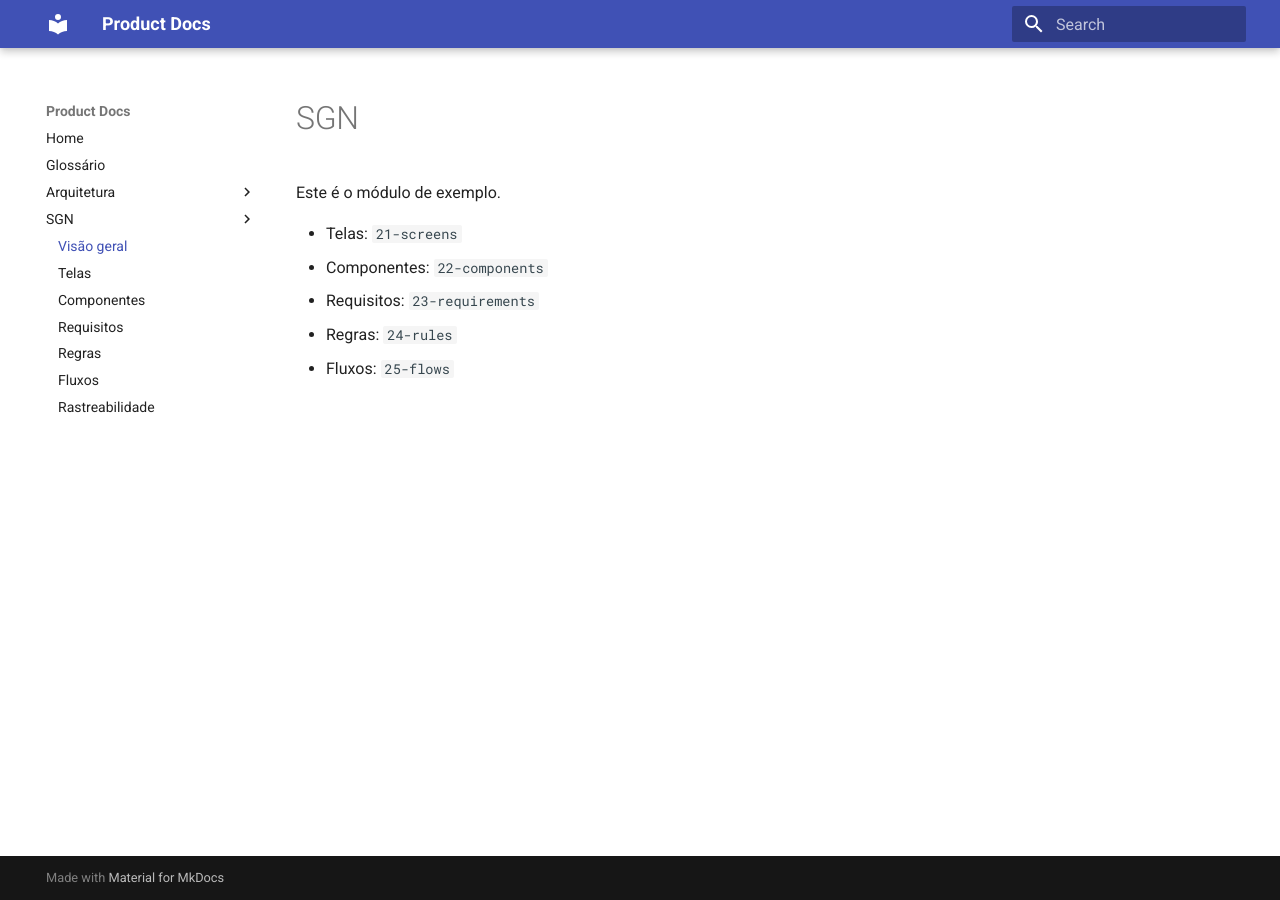
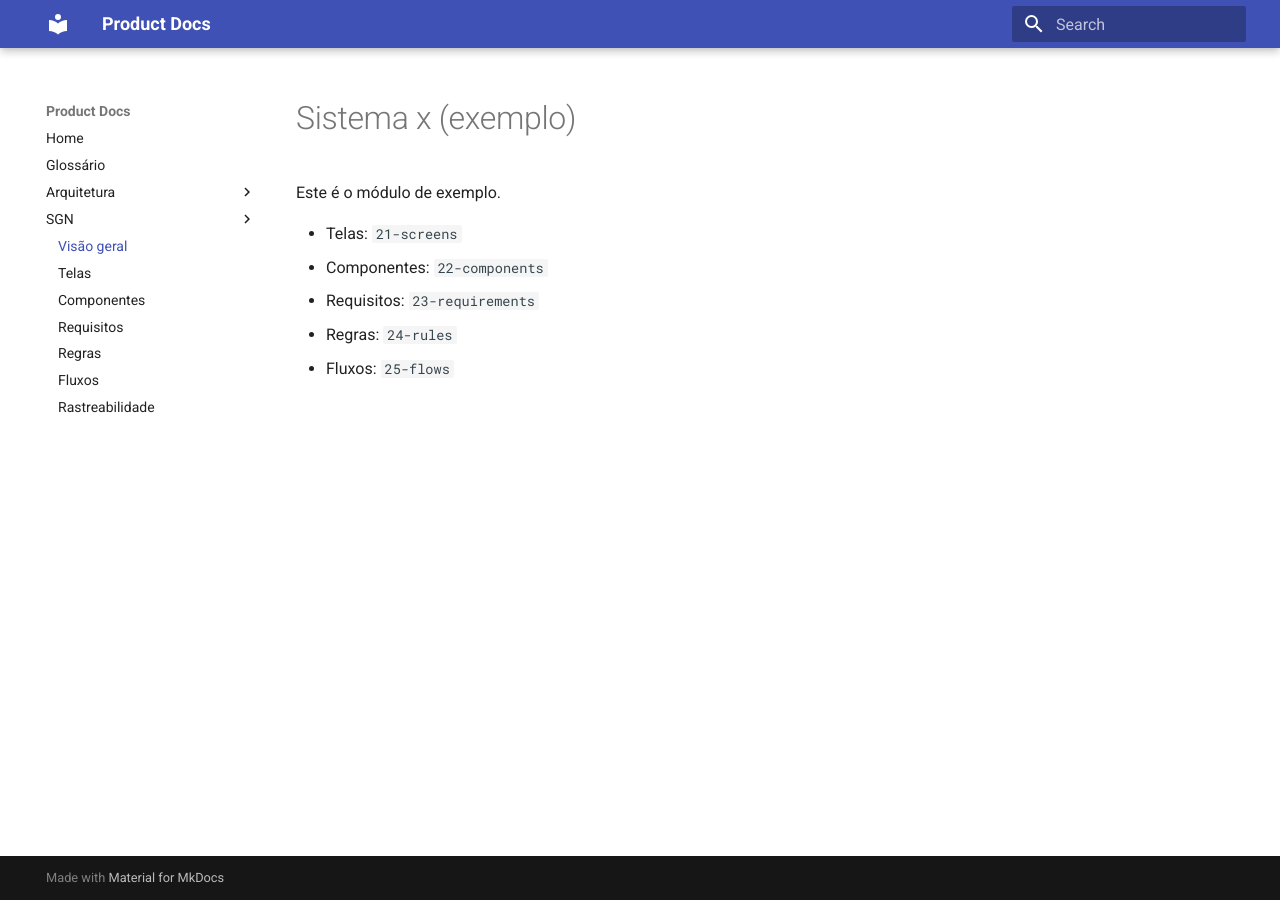
Before and after one commit to rafaela-anjosbarbosa/product-docs, an MkDocs documentation site: the page built from docs/20-systems/sgn/index.md, in a window 1280 px wide. Built offline with MkDocs 1.6.1 and Material for MkDocs 9.7.7, drawn with Linux system fonts in a browser that asks for light colours.

Commit message:
Update index.md

```diff
--- a/docs/20-systems/sgn/index.md
+++ b/docs/20-systems/sgn/index.md
@@ -1,4 +1,4 @@
-# SGN
+# Sistema x (exemplo)
 
 Este é o módulo de exemplo.
 
```
